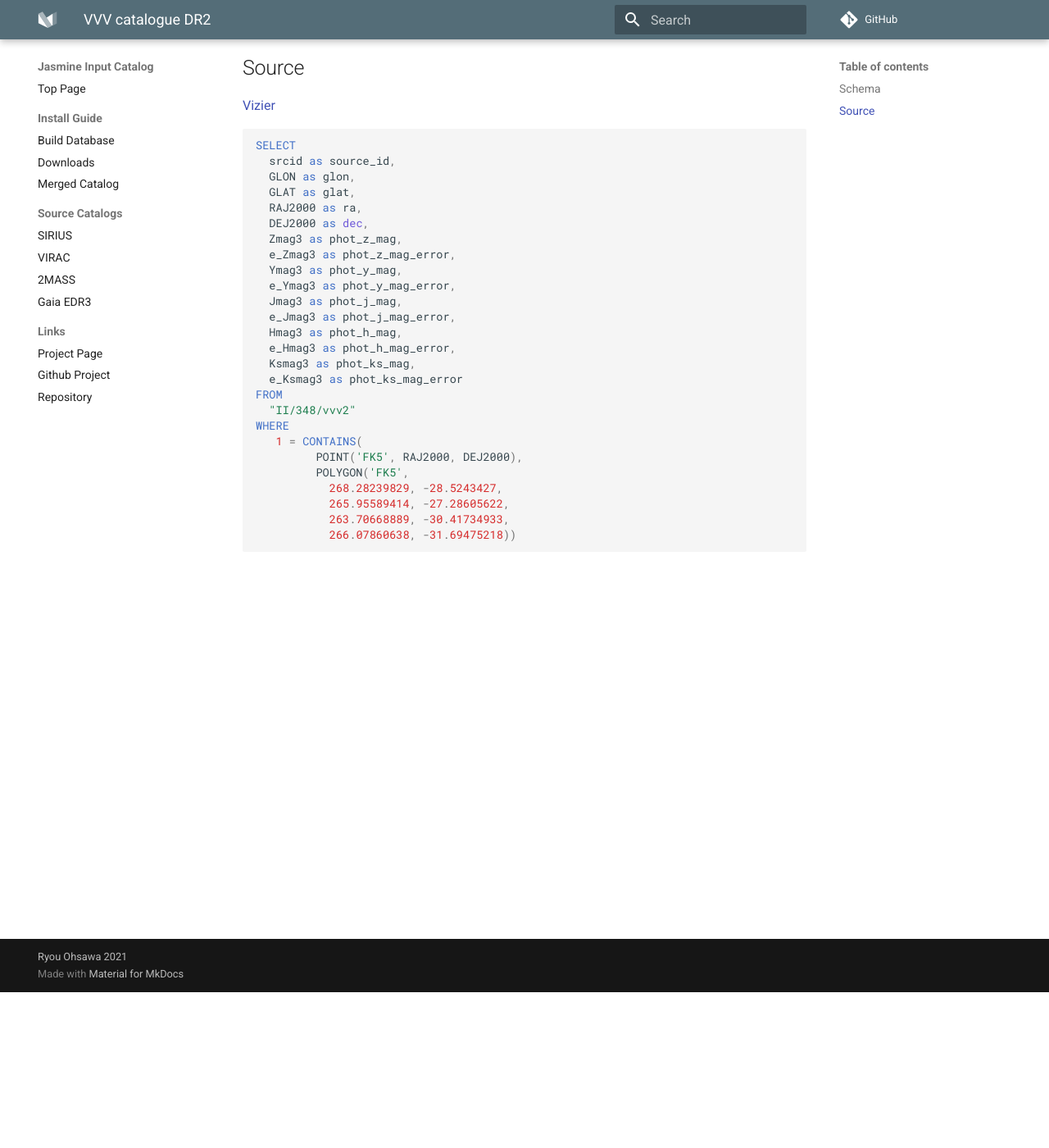
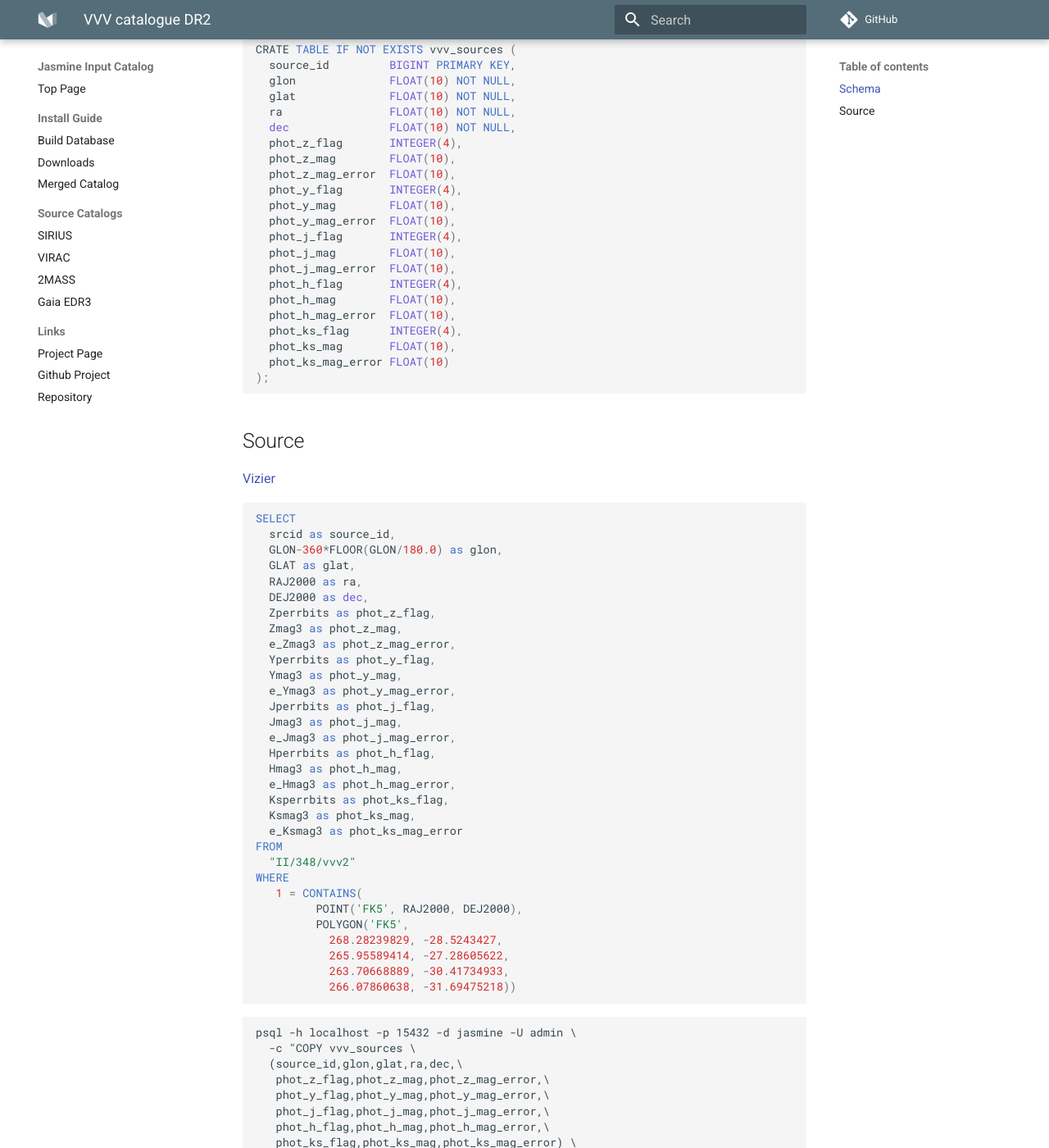
Before and after one commit to JASMINE-Mission/pilot_catalog, an MkDocs documentation site: the page built from docs/vvv_dr2.md, in a window 1280 px wide and 1400 px high, scrolled down 190 px. Shown: the whole window at 82% size. Built offline with MkDocs 1.6.1 and Material for MkDocs 9.7.7, drawn with Linux system fonts in a browser that asks for light colours; comment, search, counter and statistics services are not loaded; some of the changed text lies outside the part shown.

Commit message:
change VVV source from VIRAC to VVV-DR2

````diff
--- a/docs/vvv_dr2.md
+++ b/docs/vvv_dr2.md
@@ -1,6 +1,32 @@
 # VVV catalogue DR2
 
 ## Schema
+
+``` sql
+CRATE TABLE IF NOT EXISTS vvv_sources (
+  source_id         BIGINT PRIMARY KEY,
+  glon              FLOAT(10) NOT NULL,
+  glat              FLOAT(10) NOT NULL,
+  ra                FLOAT(10) NOT NULL,
+  dec               FLOAT(10) NOT NULL,
+  phot_z_flag       INTEGER(4),
+  phot_z_mag        FLOAT(10),
+  phot_z_mag_error  FLOAT(10),
+  phot_y_flag       INTEGER(4),
+  phot_y_mag        FLOAT(10),
+  phot_y_mag_error  FLOAT(10),
+  phot_j_flag       INTEGER(4),
+  phot_j_mag        FLOAT(10),
+  phot_j_mag_error  FLOAT(10),
+  phot_h_flag       INTEGER(4),
+  phot_h_mag        FLOAT(10),
+  phot_h_mag_error  FLOAT(10),
+  phot_ks_flag      INTEGER(4),
+  phot_ks_mag       FLOAT(10),
+  phot_ks_mag_error FLOAT(10)
+);
+```
+
 
 ## Source
 [Vizier][tapvizier]
@@ -8,18 +34,23 @@
 ``` sql
 SELECT
   srcid as source_id,
-  GLON as glon,
+  GLON-360*FLOOR(GLON/180.0) as glon,
   GLAT as glat,
   RAJ2000 as ra,
   DEJ2000 as dec,
+  Zperrbits as phot_z_flag,
   Zmag3 as phot_z_mag,
   e_Zmag3 as phot_z_mag_error,
+  Yperrbits as phot_y_flag,
   Ymag3 as phot_y_mag,
   e_Ymag3 as phot_y_mag_error,
+  Jperrbits as phot_j_flag,
   Jmag3 as phot_j_mag,
   e_Jmag3 as phot_j_mag_error,
+  Hperrbits as phot_h_flag,
   Hmag3 as phot_h_mag,
   e_Hmag3 as phot_h_mag_error,
+  Ksperrbits as phot_ks_flag,
   Ksmag3 as phot_ks_mag,
   e_Ksmag3 as phot_ks_mag_error
 FROM
@@ -35,3 +66,17 @@
 ```
 
 [tapvizier]: http://tapvizier.u-strasbg.fr/adql/
+
+
+```
+psql -h localhost -p 15432 -d jasmine -U admin \
+  -c "COPY vvv_sources \
+  (source_id,glon,glat,ra,dec,\
+   phot_z_flag,phot_z_mag,phot_z_mag_error,\
+   phot_y_flag,phot_y_mag,phot_y_mag_error,\
+   phot_j_flag,phot_j_mag,phot_j_mag_error,\
+   phot_h_flag,phot_h_mag,phot_h_mag_error,\
+   phot_ks_flag,phot_ks_mag,phot_ks_mag_error) \
+  FROM '/data/catalog/vvv_348dr2_catalog.csv' \
+  DELIMITER ',' CSV HEADER;"
+```
````
Also changed, not shown: docs/virac.md (+5 -5 lines), 4 other files.
